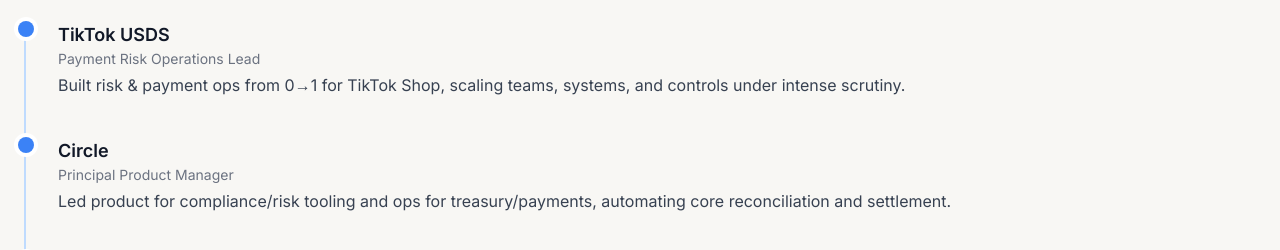
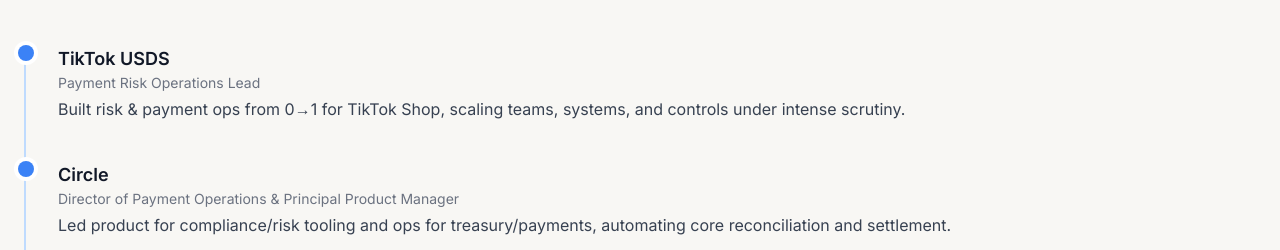
Before and after one commit to franciskhchan/francischan-intuit.github.io, a plain HTML site: page index.html in a window 1280 px wide. Shown: the part 507-757 px from the top of the page. Drawn offline with nearby package versions, Linux system fonts and the light colour scheme.

Commit message:
Update index.html

```diff
--- a/index.html
+++ b/index.html
@@ -7,7 +7,7 @@
     <script src="https://cdn.tailwindcss.com"></script>
     <script src="https://cdn.jsdelivr.net/npm/chart.js"></script>
     <link rel="preconnect" href="https://fonts.googleapis.com">
-    <link rel="preconnect" href="https://fonts.gstatic.com" crossorigin>
+    <link rel="preconnect" href="https://fonts.gstatic.com" crossorigin>d
     <link href="https://fonts.googleapis.com/css2?family=Inter:wght@400;500;600;700&display=swap" rel="stylesheet">
     <!-- Chosen Palette: Calm Harmony Neutrals -->
     <!-- Application Structure Plan: A single-page dashboard layout with a persistent top navigation bar for smooth scrolling. This non-linear structure allows the interview panel to explore sections based on interest, which is more engaging than a static slide-by-slide presentation. The flow is designed to be narrative: Hero (Thesis) -> Experience (Credibility) -> Portfolio (Proof) -> Frameworks (Methodology) -> Vision (Call to Action). This structure was chosen to mirror a product discovery journey, reinforcing the "Compliance as a Product" theme and demonstrating strong information architecture skills. -->
@@ -101,7 +101,7 @@
                 <div class="mb-10 ml-8">
                     <span class="absolute flex items-center justify-center w-4 h-4 bg-blue-500 rounded-full -left-2 ring-4 ring-white"></span>
                     <h3 class="text-lg font-semibold text-gray-900">Circle</h3>
-                    <p class="text-sm font-normal text-gray-500">Principal Product Manager</p>
+                    <p class="text-sm font-normal text-gray-500">Director of Payment Operations & Principal Product Manager</p>
                     <p class="mt-1 text-gray-700">Led product for compliance/risk tooling and ops for treasury/payments, automating core reconciliation and settlement.</p>
                 </div>
                 <div class="mb-10 ml-8">
```
